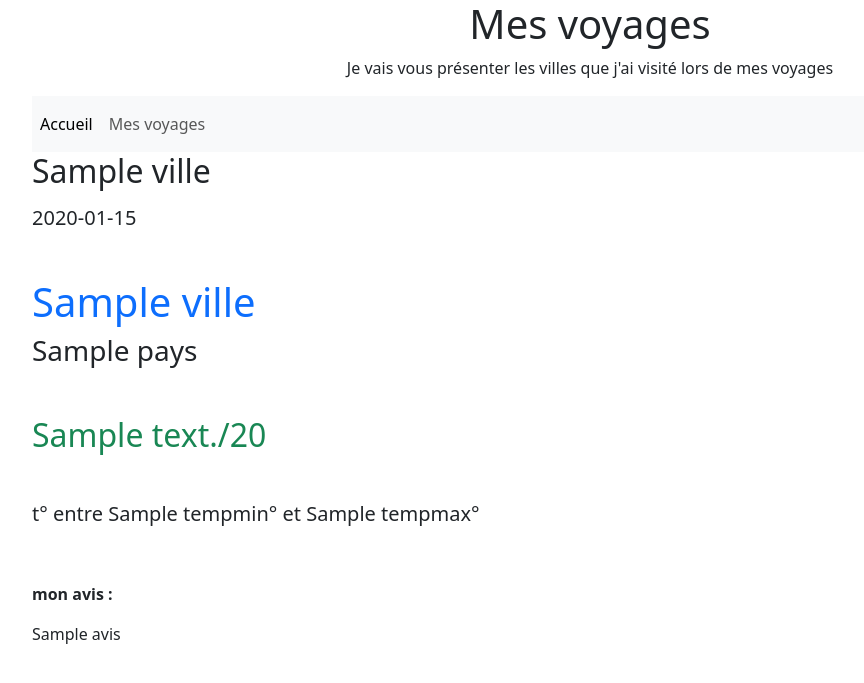
After one commit to azzid-GitHub/mesvoyages, a Symfony app: template templates/pages/voyage.html.twig in a window 1280 px wide. The commit adds this page. Shown: the top 683 px of the page, without its empty margins (50-914 px from the left). Run offline with Twig, Linux system fonts and the light colour scheme; the template is opened without the code that fills it: most values are stand-ins (such as "Sample title", 1, 10 or a date in 2020); some libraries are stand-ins or nearby versions.

Commit message:
Phase 11 : ORM (nouvelle page pour l'affichage détaillé d'un enregistrement)

```diff
--- /dev/null
+++ b/templates/pages/voyage.html.twig
@@ -0,0 +1,29 @@
+{% extends "basefront.html.twig" %}
+
+{% block body %}
+    <h2>{{ visite.ville }}</h2>
+    <div class="row mt-3">
+        <div class="col">
+            <h5>{{ visite.datecreationstring }}</h5>
+            <h1 class="text-primary mt-5">{{ visite.ville }}</h1>
+            <h3>{{ visite.pays }}</h3>
+            {% if visite.note>=10 %}
+                <h2 class="text-success mt-5">{{ visite.note }}/20</h2>
+            {% else %}
+                <h2 class="text-danger mt-5">{{ visite.note }}/20</h2>
+            {% endif %}
+            <h5 class="mt-5">t° entre {{ visite.tempmin }}° et {{ visite.tempmax }}°</h5>
+        </div>
+        <div class="col">
+            <!--  -->
+        </div>
+    </div>
+    <div class="row mt-5">
+        <div class="col md-12">
+            <p><strong>mon avis :</strong></p>
+            <p>
+                {{ visite.avis }}
+            </p>
+        </div>
+    </div>
+{% endblock %}
--- a/templates/pages/voyages.html.twig
+++ b/templates/pages/voyages.html.twig
@@ -44,7 +44,7 @@
             <tr>
                 <th scope="row">
                     <h5 class="text-primary">
-                        <a href='#'>{{ visite.ville }}</a>
+                        <a href='{{ path('voyageShowone',{'id':visite.id}) }}'>{{ visite.ville }}</a>
                     </h5>
                 </th>
               <td>{{ visite.pays }}</td>
```
Also changed, not shown: src/Controller/VoyagesController.php (+11 -0 lines).
